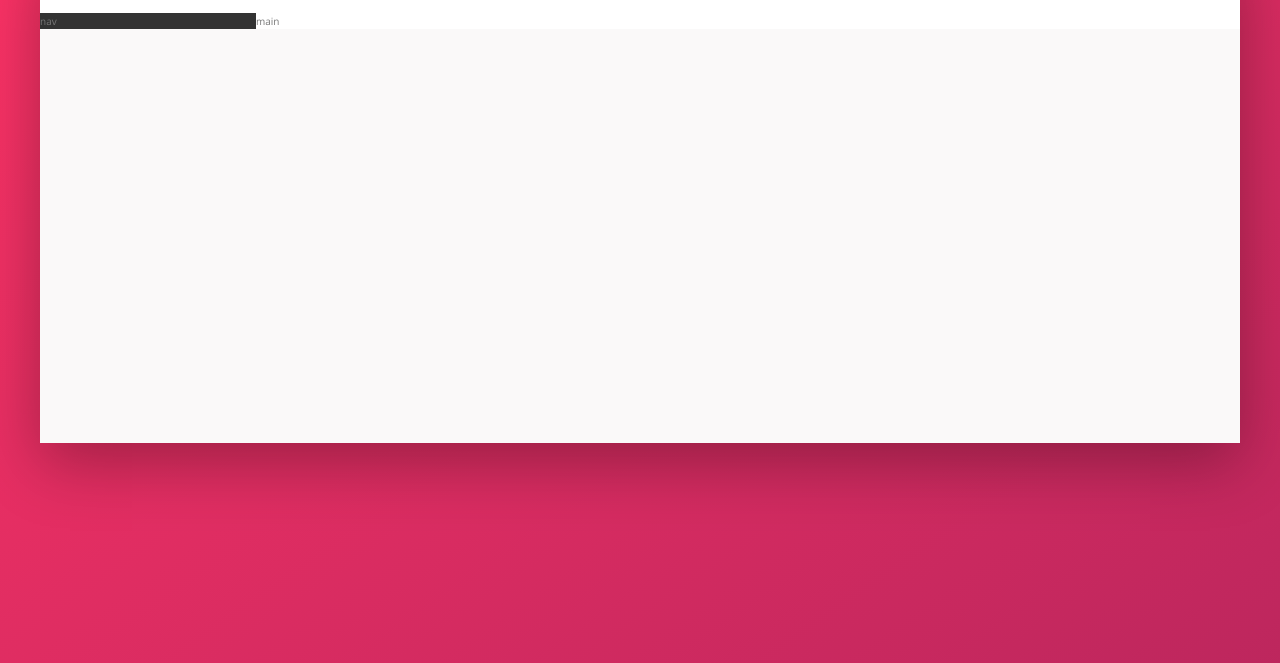
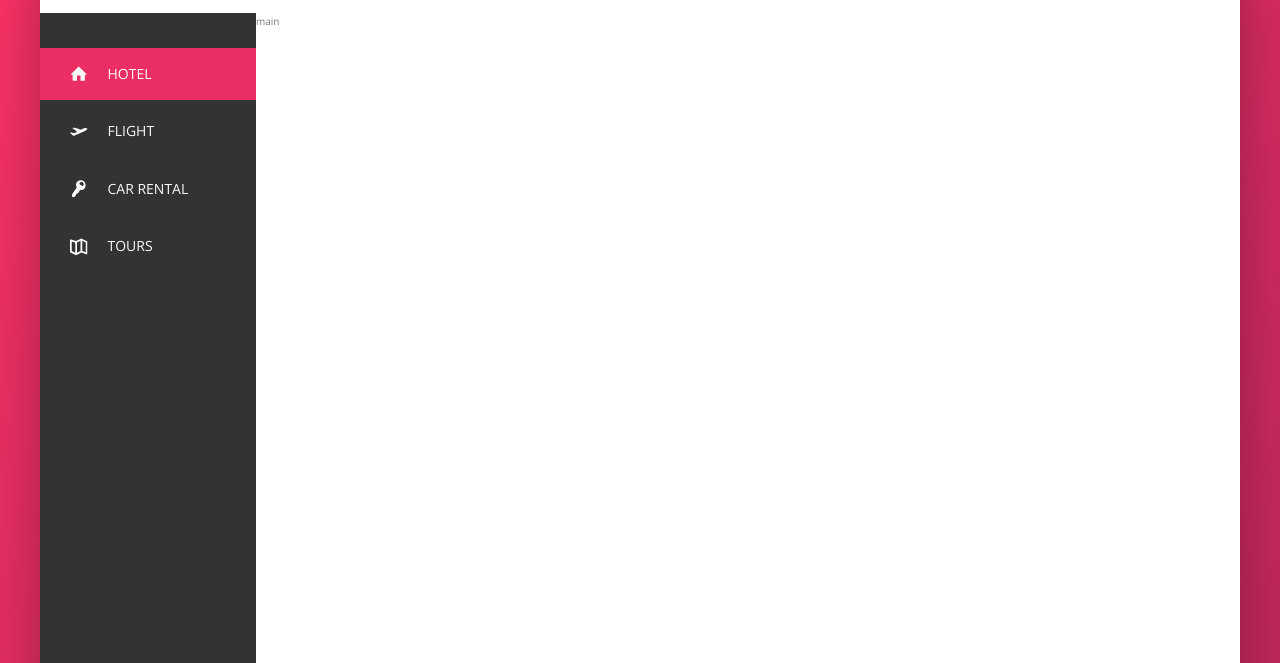
Before and after one commit to unclejide1/trillo, a website: page index.html in a window 1280 px wide. Shown: the part 137-800 px from the top of the page. Drawn offline with nearby package versions, Linux system fonts and the light colour scheme.

Commit message:
feat: add side bar

```diff
--- a/index.html
+++ b/index.html
@@ -42,7 +42,45 @@
                 </nav>
             </header>
             <div class="content">
-                <nav class="sidebar">nav</nav>
+                <nav class="sidebar">
+                    <ul class="side-nav">
+                        <li class="side-nav__item  side-nav__item--active">
+                            <a href="#" class="side-nav__link">
+                                <svg class="side-nav__icon">
+                                    <use xlink:href="img/sprite.svg#icon-home"></use>
+                                </svg>
+                                <span>Hotel</span>
+                            </a>
+                        </li>
+                        <li class="side-nav__item">
+                            <a href="#" class="side-nav__link">
+                                <svg class="side-nav__icon">
+                                    <use xlink:href="img/sprite.svg#icon-aircraft-take-off"></use>
+                                </svg>
+                                <span>Flight</span>
+                            </a>
+                        </li>
+                        <li class="side-nav__item">
+                            <a href="#" class="side-nav__link">
+                                <svg class="side-nav__icon">
+                                    <use xlink:href="img/sprite.svg#icon-key"></use>
+                                </svg>
+                                <span>Car rental</span>
+                            </a>
+                        </li>
+                        <li class="side-nav__item">
+                            <a href="#" class="side-nav__link">
+                                <svg class="side-nav__icon">
+                                    <use xlink:href="img/sprite.svg#icon-map"></use>
+                                </svg>
+                                <span>Tours</span>
+                            </a>
+                        </li>
+                    </ul>
+                    <div class="legal">
+                        &copy; 2020 by trillo. All rights reserved.
+                    </div>
+                </nav>
                 <main class="hotel-view">main </main>
             </div>
         </div>
--- a/sass/_component.scss
+++ b/sass/_component.scss
@@ -117,3 +117,77 @@
 
 
 }
+
+/////////////////////////////////
+//SIDE NAVIGATION
+
+.side-nav{
+    font-size: 1.4rem;
+    list-style: none;
+    margin-top: 3.5rem;
+    &__item{
+        position: relative;
+
+        &:not(:last-child){
+            margin-bottom: .5rem;
+        }
+    }
+
+
+    &__item::before{
+        content: "";
+        position: absolute;
+        top: 0;
+        left: 0;
+        height: 100%;
+        width: 3px;
+        background-color: var(--color-primary);
+        transform: scaleY(0);
+        transition: transform .2s,
+                    width .4s cubic-bezier(1,0,0,1) .2s,
+                    background-color .1s;
+    }
+
+    &__item:hover::before,
+    &__item--active::before{
+        transform: scaleY(1);
+        width: 100%;
+    }
+
+    &__item:active::before{
+        background-color: var(--color-primary-light);
+    }
+
+    &__link:link,
+    &__link:visited{
+        text-decoration: none;
+        color: var(--color-grey-light-1);
+        text-transform: uppercase;
+        display: block;
+        padding: 1.5rem 3rem;
+        position: relative;
+        z-index: 10;
+
+        display: flex;
+        align-items: center;
+    }
+
+
+
+    &__icon{
+        width: 1.75rem;
+        height: 1.75rem;
+        margin-right: 2rem;
+        fill: currentColor;
+    }
+}
+
+/////////////////////////////////
+//LEGAL TEXT
+
+.legal{
+    font-size: 1.2rem;
+    color: var(--color-grey-light-4);
+    text-align: center;
+    padding: 2.5rem;
+}
--- a/sass/_layout.scss
+++ b/sass/_layout.scss
@@ -25,9 +25,13 @@
     background-color: var(--color-grey-dark-1);
 
     flex: 0 0 18%;
+    display: flex;
+    flex-direction: column;
+    justify-content: space-between;
 }
 
 .hotel-view{
     background-color: #fff;
     flex: 1;
+    height: 80rem;
 }
```
Also changed, not shown: css/style.css.
